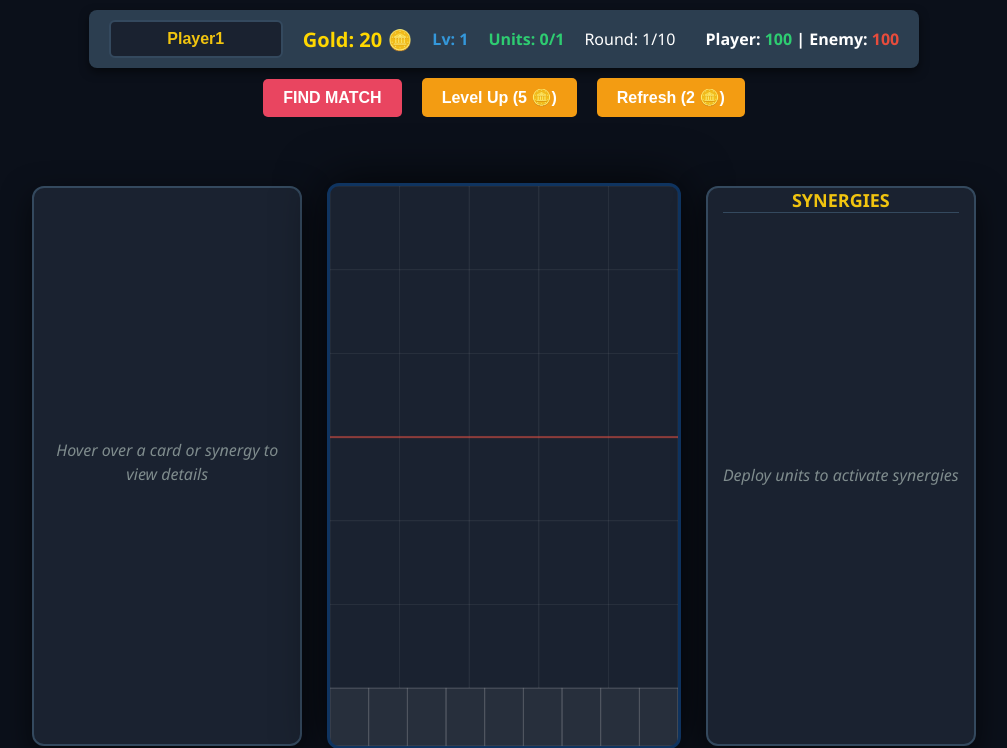
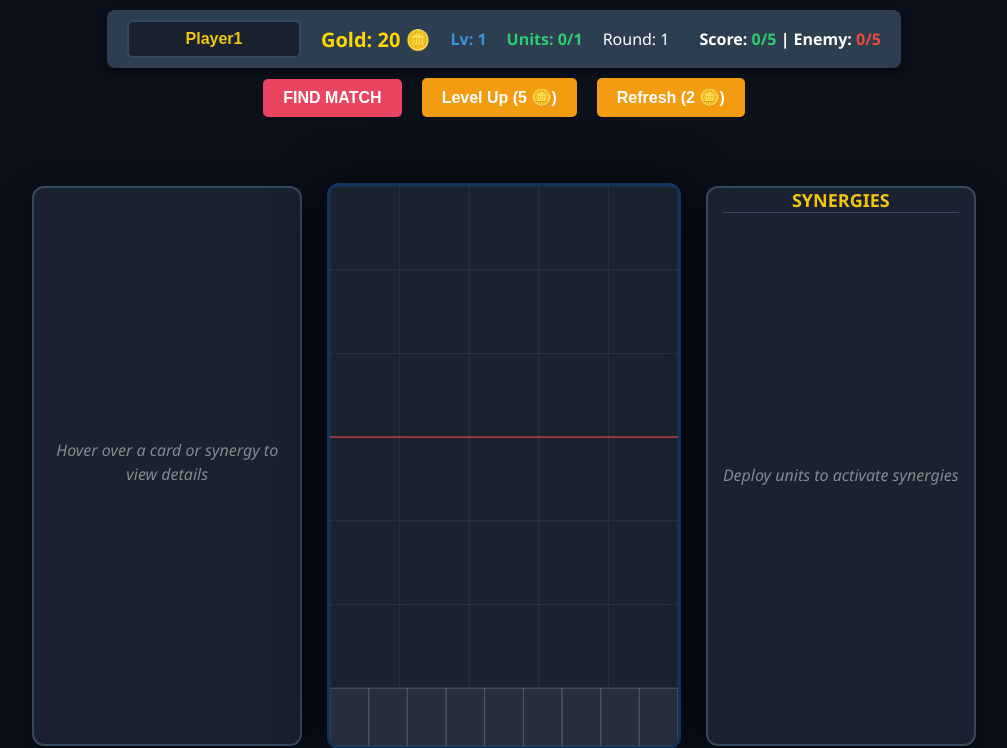
Before and after one commit to daominhkhoi/jojo-auto-battler, a Flask app: page / in a window 1280 px wide. Shown: the top 748 px of the page, without its empty margins (136-1143 px from the left). Run offline with Flask 3, Linux system fonts and the light colour scheme; some libraries are stand-ins or nearby versions.

Commit message:
giam atk to 1/2

```diff
--- a/static/js/combat.js
+++ b/static/js/combat.js
@@ -173,25 +173,15 @@ export function handleCombatEnd() {
 
 function handleRoundResult(playerWon, isDraw, myTeam, enemyTeam) {
     if (isDraw) {
-        showNotification("TIME UP! IT'S A DRAW! No LP lost.");
+        showNotification("TIME UP! IT'S A DRAW! No points awarded.");
     } else {
-        const survivors = playerWon ? myTeam : enemyTeam;
-        let damage = 0;
-
-        survivors.forEach(c => {
-            const template = CHAMPION_POOL.find(t => t.name === c.name) || {};
-            const baseCost = template.cost || 1;
-            const copies = Math.pow(3, (c.star || 1) - 1);
-            damage += baseCost * copies;
-        });
-
-        // Trừ máu trực tiếp vào lượng LP hiện tại (Không có lệnh hồi máu nào ở đây cả)
-        if (!playerWon) {
-            STATE.playerLP -= damage;
-            showNotification(`Defeat! You lost ${damage} LP`);
+        // --- CỘNG 1 ĐIỂM CHO PHE CHIẾN THẮNG ---
+        if (playerWon) {
+            STATE.playerLP += 1;
+            showNotification(`Victory! You won this round!`);
         } else {
-            STATE.botLP -= damage;
-            showNotification(`Victory! Opponent lost ${damage} LP`);
+            STATE.botLP += 1;
+            showNotification(`Defeat! Opponent won this round!`);
         }
     }
 
@@ -204,13 +194,13 @@ function handleRoundResult(playerWon, isDraw, myTeam, enemyTeam) {
     const readyBtn = document.getElementById('readyBtn');
     const findBtn = document.getElementById('findMatchBtn');
 
-    // --- KIỂM TRA ĐIỀU KIỆN KẾT THÚC TRẬN ĐẤU (LP VỀ 0) ---
-    if (STATE.playerLP <= 0 || STATE.botLP <= 0) {
-        // Máy ai có STATE.playerLP <= 0 sẽ hiện YOU LOST, máy còn lại sẽ hiện YOU WON!
-        const resultMsg = STATE.playerLP <= 0 ? "YOU LOST!" : "YOU WON!";
+    // --- KIỂM TRA ĐIỀU KIỆN KẾT THÚC TRẬN ĐẤU (AI CHẠM 5 ĐIỂM TRƯỚC LÀ THẮNG) ---
+    if (STATE.playerLP >= 5 || STATE.botLP >= 5) {
+        // Đã có người đạt 5 trận thắng
+        const resultMsg = STATE.playerLP >= 5 ? "YOU WON THE MATCH! 🏆" : "YOU LOST THE MATCH! 💀";
         showNotification(`GAME OVER. ${resultMsg}`);
 
-        // Khóa nút Ready lại không cho đấu tiếp vòng mới nữa
+        // Khóa nút Ready lại không cho đánh tiếp
         if (readyBtn) readyBtn.style.display = 'none';
 
         // Hiện nút cho phép bấm để quay ra hàng chờ tìm trận mới
@@ -220,7 +210,7 @@ function handleRoundResult(playerWon, isDraw, myTeam, enemyTeam) {
             findBtn.disabled = false;
         }
     } else {
-        // Nếu cả 2 vẫn còn LP thì mới nhảy sang vòng tiếp theo và phát vàng
+        // Nếu chưa ai đạt 5 điểm thì tiếp tục vòng mới
         STATE.currentRound++;
         updateRoundUI();
         const income = 10 * STATE.currentRound;
@@ -266,7 +256,8 @@ export function updateLpUI() {
     const playerText = document.getElementById('playerLpText');
     const botText = document.getElementById('botLpText');
     if (playerText && botText) {
-        playerText.innerText = STATE.playerLP;
-        botText.innerText = STATE.botLP;
+        // Hiển thị dạng "Điểm hiện tại / 5"
+        playerText.innerText = `${STATE.playerLP}/5`;
+        botText.innerText = `${STATE.botLP}/5`;
     }
 }
--- a/static/js/entities.js
+++ b/static/js/entities.js
@@ -5,31 +5,31 @@ export const CHAMPION_POOL = [
     // --- TƯỚNG 1 VÀNG ---
     {
         name: "Soft Machine", cost: 1, img: IMAGES["Soft Machine"],
-        hp: 100000, attack: 1500, attack_range: 1, speed: 0.6, max_mana: 50,
+        hp: 100000, attack: 750, attack_range: 1, speed: 0.6, max_mana: 50,
         // Lore: Đâm đối thủ xẹp lép như bong bóng -> Choáng (Stun)
         traits: ["Renegade", "Assassin"], skill: { type: 'stun', duration: 2.5 }
     },
     {
         name: "Kraft Work", cost: 1, img: IMAGES["Kraft Work"],
-        hp: 80000, attack: 2000, attack_range: 1, speed: 0.9, max_mana: 60,
+        hp: 80000, attack: 1000, attack_range: 1, speed: 0.9, max_mana: 60,
         // Lore: Cố định động năng -> Tăng tốc độ đánh (Speed Buff)
         traits: ["Renegade", "Brawler"], skill: { type: 'speed_buff', power: 60, duration: 4.0 }
     },
     {
         name: "Little Feet", cost: 1, img: IMAGES["Little Feet"],
-        hp: 70000, attack: 2500, attack_range: 1, speed: 1.2, max_mana: 50,
+        hp: 70000, attack: 1250, attack_range: 1, speed: 1.2, max_mana: 50,
         // Lore: Thu nhỏ dần mục tiêu -> Rút máu từ từ (DoT)
         traits: ["La Squadra", "Assassin"], skill: { type: 'dot', power: 3500, duration: 4.0 }
     },
     {
         name: "Talking Head", cost: 1, img: IMAGES["Talking Head"],
-        hp: 60000, attack: 2000, attack_range: 1, speed: 1.2, max_mana: 60,
+        hp: 60000, attack: 1000, attack_range: 1, speed: 1.2, max_mana: 60,
         // Lore: Bám vào lưỡi nói dối -> Cấm dùng chiêu (Mana Lock)
         traits: ["Unita Speciale", "Support"], skill: { type: 'mana_lock', duration: 3.0 }
     },
     {
         name: "Rolling Stones", cost: 1, img: IMAGES["Rolling Stones"],
-        hp: 50000, attack: 1000, attack_range: 1, speed: 0.5, max_mana: 40,
+        hp: 50000, attack: 500, attack_range: 1, speed: 0.5, max_mana: 40,
         // Lore: Tảng đá định mệnh -> Sát thương bạo kích thẳng mặt
         traits: ["Renegade", "Support"], skill: { type: 'damage', power: 8000, duration: 0 }
     },
@@ -37,31 +37,31 @@ export const CHAMPION_POOL = [
     // --- TƯỚNG 2 VÀNG ---
     {
         name: "Sex Pistols", cost: 2, img: IMAGES["Sex Pistols"],
-        hp: 60000, attack: 4000, attack_range: 5, speed: 1.5, max_mana: 60,
+        hp: 60000, attack: 2000, attack_range: 5, speed: 1.5, max_mana: 60,
         // Lore: Chuyền đạn liên tục -> Tăng mạnh tốc đánh
         traits: ["Team Bucciarati", "Sniper"], skill: { type: 'speed_buff', power: 100, duration: 4.0 }
     },
     {
         name: "Black Sabbath", cost: 2, img: IMAGES["Black Sabbath"],
-        hp: 60000, attack: 3500, attack_range: 1.5, speed: 0.7, max_mana: 80,
+        hp: 60000, attack: 1750, attack_range: 1.5, speed: 0.7, max_mana: 80,
         // Lore: Kéo linh hồn trong bóng tối -> Khóa mana toàn bản đồ
         traits: ["Renegade", "Mage"], skill: { type: 'mana_lock', duration: 4.0 }
     },
     {
         name: "Baby Face", cost: 2, img: IMAGES["Baby Face"],
-        hp: 60000, attack: 3000, attack_range: 2, speed: 1.0, max_mana: 70,
+        hp: 60000, attack: 1500, attack_range: 2, speed: 1.0, max_mana: 70,
         // Lore: Sinh ra Homunculus -> Tạo phân thân mang 40% sức mạnh
         traits: ["La Squadra", "Mage"], skill: { type: 'clone', percent: 0.4 }
     },
     {
         name: "Man in the Mirror", cost: 2, img: IMAGES["Man in the Mirror"],
-        hp: 50000, attack: 3500, attack_range: 1.5, speed: 1.1, max_mana: 60,
+        hp: 50000, attack: 1750, attack_range: 1.5, speed: 1.1, max_mana: 60,
         // Lore: Kéo địch vào thế giới trong gương -> Đổi vị trí với mục tiêu
         traits: ["La Squadra", "Mage"], skill: { type: 'swap' }
     },
     {
         name: "Beach Boy", cost: 2, img: IMAGES["Beach Boy"],
-        hp: 60000, attack: 4500, attack_range: 4, speed: 0.9, max_mana: 60,
+        hp: 60000, attack: 2250, attack_range: 4, speed: 0.9, max_mana: 60,
         // Lore: Lưỡi câu móc thẳng tim -> Choáng (Mắc câu)
         traits: ["La Squadra", "Sniper"], skill: { type: 'stun', duration: 3.5 }
     },
@@ -69,19 +69,19 @@ export const CHAMPION_POOL = [
     // --- TƯỚNG 3 VÀNG ---
     {
         name: "Moody Blues", cost: 3, img: IMAGES["Moody Blues"],
-        hp: 80000, attack: 4500, attack_range: 1, speed: 0.8, max_mana: 70,
+        hp: 80000, attack: 2250, attack_range: 1, speed: 0.8, max_mana: 70,
         // Lore: Tua lại quá khứ -> Tạo phân thân sao chép 60% chỉ số
         traits: ["Team Bucciarati", "Support"], skill: { type: 'clone', percent: 0.6 }
     },
     {
         name: "Silver Chariot", cost: 3, img: IMAGES["Silver Chariot"],
-        hp: 70000, attack: 6000, attack_range: 1, speed: 2.0, max_mana: 60,
+        hp: 70000, attack: 3000, attack_range: 1, speed: 2.0, max_mana: 60,
         // Lore: Cởi áo giáp -> Tăng 150% tốc đánh (Chém mù mắt)
         traits: ["Team Bucciarati", "Brawler"], skill: { type: 'speed_buff', power: 150, duration: 4.0 }
     },
     {
         name: "Stand Arrow", cost: 3, img: IMAGES["Stand Arrow"],
-        hp: 40000, attack: 1000, attack_range: 1, speed: 0.5, max_mana: 40,
+        hp: 80000, attack: 500, attack_range: 1, speed: 0.5, max_mana: 40,
         // Lore: Khai mở tiềm năng -> Hồi máu diện rộng cho đồng minh
         traits: ["Artifact", "Support"], skill: { type: 'aoe_heal', radius: 1.5, power: 8000 }
     },
@@ -89,67 +89,67 @@ export const CHAMPION_POOL = [
     // --- TƯỚNG 4 VÀNG ---
     {
         name: "Sticky Fingers", cost: 4, img: IMAGES["Sticky Fingers"],
-        hp: 70000, attack: 7000, attack_range: 1, speed: 1.3, max_mana: 80,
+        hp: 70000, attack: 3500, attack_range: 1, speed: 1.3, max_mana: 80,
         // Lore: Mở khóa kéo chui xuống đất -> Đổi vị trí đột ngột để áp sát
         traits: ["Team Bucciarati", "Brawler"], skill: { type: 'swap' }
     },
     {
         name: "Purple Haze", cost: 4, img: IMAGES["Purple Haze"],
-        hp: 60000, attack: 7500, attack_range: 1, speed: 1.0, max_mana: 90,
+        hp: 60000, attack: 3750, attack_range: 1, speed: 1.0, max_mana: 90,
         // Lore: Đập vỡ viên nhộng virus -> Rải độc diện rộng (AoE DoT)
         traits: ["Team Bucciarati", "Assassin"], skill: { type: 'aoe_dot', radius: 1.5, power: 8000, duration: 4.0 }
     },
     {
         name: "Aerosmith", cost: 4, img: IMAGES["Aerosmith"],
-        hp: 70000, attack: 6500, attack_range: 4, speed: 1.8, max_mana: 100,
+        hp: 70000, attack: 3250, attack_range: 4, speed: 1.8, max_mana: 100,
         // Lore: Rải bom xả đạn máy bay -> Sát thương khổng lồ (Burst)
         traits: ["Team Bucciarati", "Sniper"], skill: { type: 'damage', power: 18000, duration: 0 }
     },
     {
         name: "Spice Girl", cost: 4, img: IMAGES["Spice Girl"],
-        hp: 90000, attack: 6000, attack_range: 1, speed: 1.2, max_mana: 75,
+        hp: 90000, attack: 3000, attack_range: 1, speed: 1.2, max_mana: 75,
         // Lore: Làm mọi thứ mềm nhũn -> Choáng đối phương khá lâu
         traits: ["Team Bucciarati", "Brawler"], skill: { type: 'stun', duration: 4.0 }
     },
     {
         name: "Metallica", cost: 4, img: IMAGES["Metallica"],
-        hp: 80000, attack: 7000, attack_range: 2, speed: 1.3, max_mana: 80,
+        hp: 80000, attack: 3500, attack_range: 2, speed: 1.3, max_mana: 80,
         // Lore: Lưỡi lam sinh ra trong máu -> Rút máu cực đau (DoT)
         traits: ["La Squadra", "Assassin"], skill: { type: 'dot', power: 16000, duration: 4.0 }
     },
     {
         name: "The Grateful Dead", cost: 4, img: IMAGES["The Grateful Dead"],
-        hp: 90000, attack: 5000, attack_range: 1, speed: 0.8, max_mana: 90,
+        hp: 90000, attack: 2500, attack_range: 1, speed: 0.8, max_mana: 90,
         // Lore: Lão hóa trên diện rộng -> Khí độc lan tỏa
         traits: ["La Squadra", "Support"], skill: { type: 'aoe_dot', radius: 2.5, power: 6000, duration: 5.0 }
     },
     {
         name: "White Album", cost: 4, img: IMAGES["White Album"],
-        hp: 100000, attack: 5500, attack_range: 1, speed: 1.0, max_mana: 80,
+        hp: 100000, attack: 2750, attack_range: 1, speed: 1.0, max_mana: 80,
         // Lore: Đóng băng tuyệt đối Nhiệt độ âm -> Khóa Mana toàn bản đồ
         traits: ["La Squadra", "Brawler"], skill: { type: 'mana_lock', duration: 5.0 }
     },
     {
         name: "Oasis", cost: 4, img: IMAGES["Oasis"],
-        hp: 100000, attack: 6500, attack_range: 1, speed: 1.5, max_mana: 70,
+        hp: 100000, attack: 3250, attack_range: 1, speed: 1.5, max_mana: 70,
         // Lore: Hóa bùn lặn xuống đất -> Hồi máu bản thân mạnh mẽ
         traits: ["Unita Speciale", "Brawler"], skill: { type: 'regen', power: 10000, duration: 5.0 }
     },
     {
         name: "Green Day", cost: 4, img: IMAGES["Green Day"],
-        hp: 100000, attack: 7000, attack_range: 3, speed: 1.0, max_mana: 80,
+        hp: 100000, attack: 3500, attack_range: 3, speed: 1.0, max_mana: 80,
         // Lore: Nấm mốc ăn mòn kẻ thấp hơn -> Vòng tròn nấm mốc AoE
         traits: ["Unita Speciale", "Mage"], skill: { type: 'aoe_dot', radius: 2.0, power: 8000, duration: 5.0 }
     },
     {
         name: "Notorious B.I.G", cost: 4, img: IMAGES["Notorious B.I.G"],
-        hp: 200000, attack: 5500, attack_range: 1, speed: 0.4, max_mana: 50,
+        hp: 200000, attack: 2750, attack_range: 1, speed: 0.4, max_mana: 50,
         // Lore: Bất tử, ăn năng lượng phình to -> Tạo bóng ma phân thân 80% sức mạnh
         traits: ["Unita Speciale", "Assassin"], skill: { type: 'clone', percent: 0.8 }
     },
     {
         name: "Undead Bruno", cost: 4, img: IMAGES["Undead Bruno"],
-        hp: 80000, attack: 7500, attack_range: 1, speed: 1.2, max_mana: 70,
+        hp: 80000, attack: 3750, attack_range: 1, speed: 1.2, max_mana: 70,
         // Lore: Zombie không cảm thấy đau -> Tự Hồi phục điên cuồng
         traits: ["Team Bucciarati", "Brawler"], skill: { type: 'regen', power: 12000, duration: 5.0 }
     },
@@ -157,37 +157,37 @@ export const CHAMPION_POOL = [
     // --- TƯỚNG 5 VÀNG ---
     {
         name: "Gold Experience", cost: 5, img: IMAGES["Gold Experience"],
-        hp: 50000, attack: 8000, attack_range: 1, speed: 1.2, max_mana: 100,
+        hp: 50000, attack: 4000, attack_range: 1, speed: 1.2, max_mana: 100,
         // Lore: Truyền sự sống sinh học -> Bơm máu diện rộng cực khủng
         traits: ["Team Bucciarati", "Support"], skill: { type: 'aoe_heal', radius: 2.0, power: 20000 }
     },
     {
         name: "King Crimson", cost: 5, img: IMAGES["King Crimson"],
-        hp: 60000, attack: 14000, attack_range: 1, speed: 1.4, max_mana: 100,
+        hp: 60000, attack: 7000, attack_range: 1, speed: 1.4, max_mana: 100,
         // Lore: Đấm xuyên bụng (Donut) -> Sát thương đơn mục tiêu tuyệt đối
         traits: ["Unita Speciale", "Assassin"], skill: { type: 'damage', power: 35000, duration: 0 }
     },
     {
         name: "G.E. Requiem", cost: 5, img: IMAGES["G.E. Requiem"],
-        hp: 150000, attack: 12000, attack_range: 2, speed: 1.5, max_mana: 120,
+        hp: 150000, attack: 6000, attack_range: 2, speed: 1.5, max_mana: 120,
         // Lore: Trở về số 0 (Return to Zero) -> Cấm dùng phép cả map 8 GIÂY!
         traits: ["Team Bucciarati", "Brawler"], skill: { type: 'mana_lock', duration: 8.0 }
     },
     {
         name: "Chariot Requiem", cost: 5, img: IMAGES["Chariot Requiem"],
-        hp: 60000, attack: 9000, attack_range: 2, speed: 1.0, max_mana: 90,
+        hp: 60000, attack: 4500, attack_range: 2, speed: 1.0, max_mana: 90,
         // Lore: Kéo linh hồn người khác / Chìm vào giấc ngủ -> Choáng 6 giây
         traits: ["Team Bucciarati", "Support"], skill: { type: 'stun', duration: 6.0 }
     },
     {
         name: "True King Crimson", cost: 5, img: IMAGES["True King Crimson"],
-        hp: 85000, attack: 15000, attack_range: 1, speed: 1.5, max_mana: 90,
+        hp: 85000, attack: 7500, attack_range: 1, speed: 1.5, max_mana: 90,
         // Lore: Xóa bỏ thời gian, chém liên hoàn -> Tăng 300% tốc độ đánh
         traits: ["Unita Speciale", "Assassin"], skill: { type: 'speed_buff', power: 300, duration: 5.0 }
     },
     {
         name: "Requiem Arrow", cost: 5, img: IMAGES["Requiem Arrow"],
-        hp: 50000, attack: 1000, attack_range: 1, speed: 0.5, max_mana: 50,
+        hp: 150000, attack: 1000, attack_range: 1, speed: 0.5, max_mana: 50,
         // Lore: Thức tỉnh sức mạnh tối thượng -> Hồi sinh lực diện rộng toàn sàn (Radius 3.0)
         traits: ["Artifact", "Support"], skill: { type: 'aoe_heal', radius: 3.0, power: 35000 }
     }
--- a/static/js/network.js
+++ b/static/js/network.js
@@ -14,13 +14,13 @@ socket.on('connect', () => {
 socket.on('match_found', (data) => {
     STATE.roomId = data.room;
 
-    // RESET MÁU VỀ 100
-    STATE.playerLP = 100;
-    STATE.botLP = 100;
+    // --- CHUYỂN TỪ MÁU (LP) SANG ĐIỂM THẮNG (WINS), BẮT ĐẦU TỪ 0 ---
+    STATE.playerLP = 0;
+    STATE.botLP = 0;
     const pText = document.getElementById('playerLpText');
     const bText = document.getElementById('botLpText');
-    if (pText) pText.innerText = 100;
-    if (bText) bText.innerText = 100;
+    if (pText) pText.innerText = "0/5"; // Hiện điểm số chạm 5
+    if (bText) bText.innerText = "0/5";
 
     showNotification(`Match found with ${data.opponentName}!`);
 
--- a/templates/index.html
+++ b/templates/index.html
@@ -16,8 +16,11 @@
                 <span class="gold-display">Gold: <span id="goldText">20</span> 🪙</span>
                 <span class="level-display">Lv: <span id="levelText">1</span></span>
                 <span class="unit-display">Units: <span id="unitText">0/1</span></span>
-                <span class="round-display">Round: <span id="roundText">1</span>/10</span>
-                <span class="lp-display">Player: <span id="playerLpText">100</span> | Enemy: <span id="botLpText">100</span></span>
+
+                <span class="round-display">Round: <span id="roundText">1</span></span>
+
+
+                <span class="lp-display">Score: <span id="playerLpText" style="color: #2ecc71;">0/5</span> | Enemy: <span id="botLpText" style="color: #e74c3c;">0/5</span></span>
             </div>
 
             <div class="controls">
```
